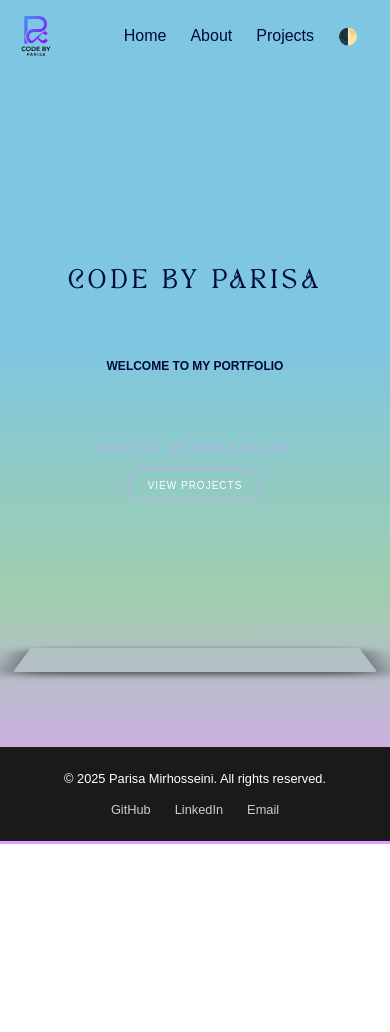
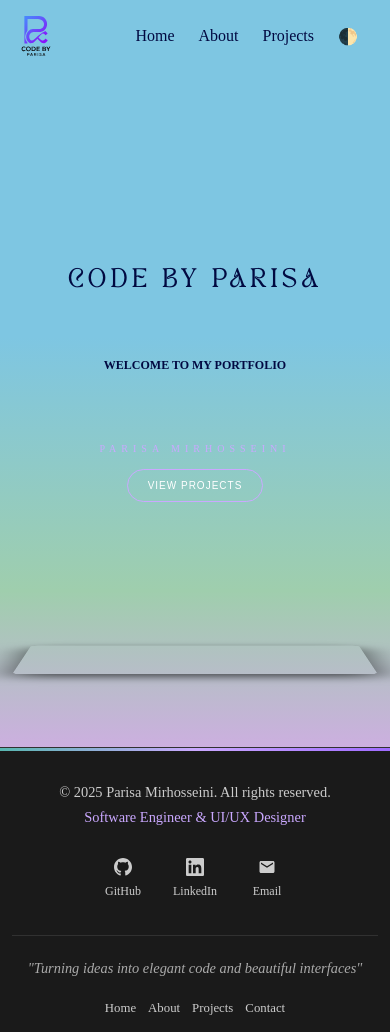
Before and after one commit to Parisa-Mirhosseini/parisa-mirhosseini-portfolio, a React (Vite) app: page / in a window 390 px wide. Before the commit the page ends 844 px from the top, so only its background shows below. Built offline with nearby package versions, Linux system fonts and the light colour scheme; a web font is replaced by a local one.

Commit message:
footer changes to the new desigm

```diff
--- a/src/App.scss
+++ b/src/App.scss
@@ -1,12 +1,11 @@
 @use "./styles/partials/global" as *;
 
+.app {
+  min-height: 100vh;
+  display: flex;
+  flex-direction: column;
 
-.app {
-    min-height: 100%;
-    display: flex;
-    flex-direction: column;
+  &__content {
+    flex: 1 0 auto; // Takes available space
   }
-
-  .app__content {
-    flex: 1;
-  }
+}
--- a/src/components/Footer/Footer.jsx
+++ b/src/components/Footer/Footer.jsx
@@ -5,32 +5,66 @@
   const currentYear = new Date().getFullYear();
 
   return (
-    <footer className="footer">
+    <footer className="footer" role="contentinfo">
+      <div className="footer__container">
         <div className="footer__content">
+          <div className="footer__copyright">
             <p>&copy; {currentYear} Parisa Mirhosseini. All rights reserved.</p>
+            <p className="footer__tagline">
+              Software Engineer & UI/UX Designer
+            </p>
+          </div>
+
           <div className="footer__links">
+            <div className="footer__social">
               <a
                 href="https://github.com/Parisa-Mirhosseini"
                 target="_blank"
                 rel="noopener noreferrer"
-            aria-label="GitHub Profile"
+                aria-label="Visit my GitHub profile"
+                className="footer__link footer__link--github"
               >
-            GitHub
+                <svg className="footer__icon" viewBox="0 0 24 24" aria-hidden="true">
+                  <path fill="currentColor" d="M12 0c-6.626 0-12 5.373-12 12 0 5.302 3.438 9.8 8.207 11.387.599.111.793-.261.793-.577v-2.234c-3.338.726-4.033-1.416-4.033-1.416-.546-1.387-1.333-1.756-1.333-1.756-1.089-.745.083-.729.083-.729 1.205.084 1.839 1.237 1.839 1.237 1.07 1.834 2.807 1.304 3.492.997.107-.775.418-1.305.762-1.604-2.665-.305-5.467-1.334-5.467-5.931 0-1.311.469-2.381 1.236-3.221-.124-.303-.535-1.524.117-3.176 0 0 1.008-.322 3.301 1.23.957-.266 1.983-.399 3.003-.404 1.02.005 2.047.138 3.006.404 2.291-1.552 3.297-1.23 3.297-1.23.653 1.653.242 2.874.118 3.176.77.84 1.235 1.911 1.235 3.221 0 4.609-2.807 5.624-5.479 5.921.43.372.823 1.102.823 2.222v3.293c0 .319.192.694.801.576 4.765-1.589 8.199-6.086 8.199-11.386 0-6.627-5.373-12-12-12z"/>
+                </svg>
+                <span className="footer__link-text">GitHub</span>
               </a>
               <a
                 href="https://linkedin.com/in/parisa-miehosseini"
                 target="_blank"
                 rel="noopener noreferrer"
-            aria-label="LinkedIn Profile"
+                aria-label="Visit my LinkedIn profile"
+                className="footer__link footer__link--linkedin"
               >
-            LinkedIn
+                <svg className="footer__icon" viewBox="0 0 24 24" aria-hidden="true">
+                  <path fill="currentColor" d="M20.447 20.452h-3.554v-5.569c0-1.328-.027-3.037-1.852-3.037-1.853 0-2.136 1.445-2.136 2.939v5.667H9.351V9h3.414v1.561h.046c.477-.9 1.637-1.85 3.37-1.85 3.601 0 4.267 2.37 4.267 5.455v6.286zM5.337 7.433c-1.144 0-2.063-.926-2.063-2.065 0-1.138.92-2.063 2.063-2.063 1.14 0 2.064.925 2.064 2.063 0 1.139-.925 2.065-2.064 2.065zm1.782 13.019H3.555V9h3.564v11.452zM22.225 0H1.771C.792 0 0 .774 0 1.729v20.542C0 23.227.792 24 1.771 24h20.451C23.2 24 24 23.227 24 22.271V1.729C24 .774 23.2 0 22.222 0h.003z"/>
+                </svg>
+                <span className="footer__link-text">LinkedIn</span>
               </a>
               <a
                 href="mailto:parisamirhosseini2@gmail.com"
-            aria-label="Send email to Parisa"
+                aria-label="Send me an email"
+                className="footer__link footer__link--email"
               >
-            Email
+                <svg className="footer__icon" viewBox="0 0 24 24" aria-hidden="true">
+                  <path fill="currentColor" d="M20 4H4c-1.1 0-1.99.9-1.99 2L2 18c0 1.1.9 2 2 2h16c1.1 0 2-.9 2-2V6c0-1.1-.9-2-2-2zm0 4l-8 5-8-5V6l8 5 8-5v2z"/>
+                </svg>
+                <span className="footer__link-text">Email</span>
               </a>
+            </div>
+          </div>
+        </div>
+
+        <div className="footer__bottom">
+          <p className="footer__quote">
+            "Turning ideas into elegant code and beautiful interfaces"
+          </p>
+          <div className="footer__navigation">
+            <a href="/" className="footer__nav-link">Home</a>
+            <a href="/about" className="footer__nav-link">About</a>
+            <a href="/projects" className="footer__nav-link">Projects</a>
+            <a href="/contact" className="footer__nav-link">Contact</a>
+          </div>
         </div>
       </div>
     </footer>
--- a/src/components/Footer/Footer.scss
+++ b/src/components/Footer/Footer.scss
@@ -1,36 +1,243 @@
 @use "../../styles/partials/global.scss" as *;
+@use "../../styles/partials/mixins.scss" as *;
 
 .footer {
   background-color: #1a1a1a;
   color: #fff;
-  padding: 2rem 1rem;
+  padding: 3rem 1rem 1.5rem;
+  margin-top: auto; // Important for sticky footer
+  position: relative;
+  overflow: hidden;
+  border-top: 1px solid rgba(255, 255, 255, 0.1);
+
+  &::before {
+    content: '';
+    position: absolute;
+    top: 0;
+    left: 0;
+    right: 0;
+    height: 3px;
+    background: linear-gradient(90deg, #58b6b0, #caa8ff, #9f6bff);
+  }
+
+  &__container {
+    max-width: 1200px;
+    margin: 0 auto;
+    position: relative;
+  }
+
+  &__content {
+    display: flex;
+    flex-direction: column;
+    align-items: center;
+    gap: 2rem;
+    margin-bottom: 2rem;
+
+    @include tablet {
+      flex-direction: row;
+      justify-content: space-between;
+      align-items: flex-start;
+    }
+  }
+
+  &__copyright {
+    text-align: center;
+
+    @include tablet {
+      text-align: left;
+    }
+
+    p {
+      margin: 0.25rem 0;
+      color: #ccc;
+      font-size: 0.9rem;
+    }
+  }
+
+  &__tagline {
+    color: #caa8ff !important;
+    font-weight: 500;
+    margin-top: 0.5rem !important;
+  }
+
+  &__social {
+    display: flex;
+    gap: 1.5rem;
+    justify-content: center;
+
+    @include tablet {
+      justify-content: flex-end;
+    }
+  }
+
+  &__link {
+    display: flex;
+    flex-direction: column;
+    align-items: center;
+    color: #ccc;
+    text-decoration: none;
+    transition: all 0.3s ease;
+    padding: 0.5rem;
+    border-radius: 8px;
+    min-width: 80px;
+
+    &:hover {
+      color: #fff;
+      transform: translateY(-3px);
+      background: rgba(255, 255, 255, 0.05);
+    }
+
+    &:focus-visible {
+      outline: 2px solid #58b6b0;
+      outline-offset: 2px;
+    }
+  }
+
+  &__icon {
+    width: 24px;
+    height: 24px;
+    margin-bottom: 0.5rem;
+    transition: transform 0.3s ease;
+  }
+
+  &__link:hover &__icon {
+    transform: scale(1.1);
+  }
+
+  &__link-text {
+    font-size: 0.85rem;
+    font-weight: 500;
+  }
+
+  &__link--github:hover {
+    color: #f5f5f5;
+  }
+
+  &__link--linkedin:hover {
+    color: #0077b5;
+  }
+
+  &__link--email:hover {
+    color: #ea4335;
+  }
+
+  &__bottom {
+    border-top: 1px solid rgba(255, 255, 255, 0.1);
+    padding-top: 1.5rem;
+    margin-top: 1.5rem;
+    display: flex;
+    flex-direction: column;
+    align-items: center;
+    gap: 1.5rem;
+
+    @include tablet {
+      flex-direction: row;
+      justify-content: space-between;
+      align-items: center;
+    }
+  }
+
+  &__quote {
+    font-style: italic;
+    color: #aaa;
     text-align: center;
     font-size: 0.9rem;
+    margin: 0;
+    max-width: 500px;
 
-  &__content {
-    max-width: 1200px;
-    margin: 0 auto;
+    @include tablet {
+      text-align: left;
+    }
   }
 
-  &__links {
-    margin-top: 1rem;
+  &__navigation {
+    display: flex;
+    gap: 1.5rem;
+    flex-wrap: wrap;
+    justify-content: center;
+  }
 
-    a {
+  &__nav-link {
     color: #ccc;
-      margin: 0 0.75rem;
     text-decoration: none;
+    font-size: 0.85rem;
     transition: color 0.3s ease;
+    position: relative;
 
     &:hover {
       color: #fff;
     }
+
+    &:after {
+      content: '';
+      position: absolute;
+      bottom: -2px;
+      left: 0;
+      width: 0;
+      height: 1px;
+      background: #58b6b0;
+      transition: width 0.3s ease;
+    }
+
+    &:hover:after {
+      width: 100%;
     }
   }
 }
 
 @media (max-width: 768px) {
   .footer {
+    padding: 2rem 0.75rem 1rem;
+
+    &__content {
+      gap: 1.5rem;
+    }
+
+    &__social {
+      gap: 1rem;
+    }
+
+    &__link {
+      min-width: 70px;
+      padding: 0.25rem;
+    }
+
+    &__icon {
+      width: 20px;
+      height: 20px;
+    }
+
+    &__link-text {
+      font-size: 0.75rem;
+    }
+
+    &__navigation {
+      gap: 1rem;
+    }
+
+    &__nav-link {
       font-size: 0.8rem;
-    padding: 1.5rem 0.5rem;
     }
   }
+}
+
+@media (max-width: 480px) {
+  .footer {
+    &__social {
+      gap: 0.75rem;
+    }
+
+    &__link {
+      min-width: 60px;
+    }
+
+    &__icon {
+      width: 18px;
+      height: 18px;
+    }
+
+    &__navigation {
+      gap: 0.75rem;
+    }
+  }
+}
--- a/src/styles/partials/_global.scss
+++ b/src/styles/partials/_global.scss
@@ -1,37 +1,58 @@
+:root {
+  --primary-color: #58b6b0;
+  --secondary-color: #caa8ff;
+  --bg-gradient-light: linear-gradient(to bottom, #7ec6e2 40%, #9fcead, #e89cff);
+  --bg-gradient-dark: linear-gradient(to bottom, #000000 40%, #8c4fff, #e89cff);
+  --text-light: rgb(1, 9, 65);
+  --text-dark: #d9e8e7;
+}
+
+
 * {
   margin: 0;
   padding: 0;
   box-sizing: border-box;
 }
-html, body {
-  height: auto;
-  overflow-y: auto;
+// Ensure body takes full height
+html {
+  height: 100%;
+}
+
+body {
+  min-height: 100%;
+  display: flex;
+  flex-direction: column;
+}
+
+#root {
+  flex: 1;
+  display: flex;
+  flex-direction: column;
 }
 
 .light {
-    margin: 0;
-    padding: 0;
   height: 100vh;
-    background: linear-gradient(to bottom, #7ec6e2 40%, #9fcead, #e89cff);
-    font-family: 'Poppins', sans-serif;
-    color: rgb(1, 9, 65);
+  background: var(--bg-gradient-light);
+  color: var(--text-light);
   overflow: hidden;
   position: relative;
   --text-color-primary: rgb(1, 9, 65);
   --light-border-button-color: #555;
+  --button-border: #555;
+  --button-hover: #58b6b0;
 
 }
+
 .dark {
-    margin: 0;
-  padding: 0;
   height: 100vh;
-  background: linear-gradient(to bottom, #000000 40%, #8c4fff, #e89cff);
-  font-family: 'Poppins', sans-serif;
-  color:#d9e8e7;
+  background: var(--bg-gradient-dark);
+  color: var(--text-dark);
   overflow: hidden;
   position: relative;
-  --border-button-color: #caa8ff;
+  --button-border: #caa8ff;
+  --button-hover: #9f6bff;
 }
+
 nav ul {
   display: flex;
   list-style: none;
```
Also changed, not shown: src/components/ErrorBoundary.jsx (added, +43 -0 lines), src/components/SEO/SEO.jsx (added, +15 -0 lines), src/components/SkillBars.jsx (added, +33 -0 lines). Lines whose indentation alone changed are shown as unchanged.
